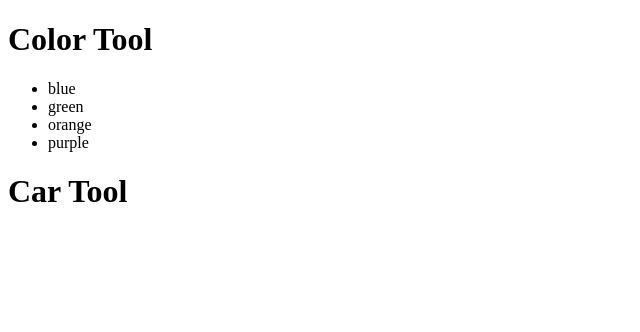
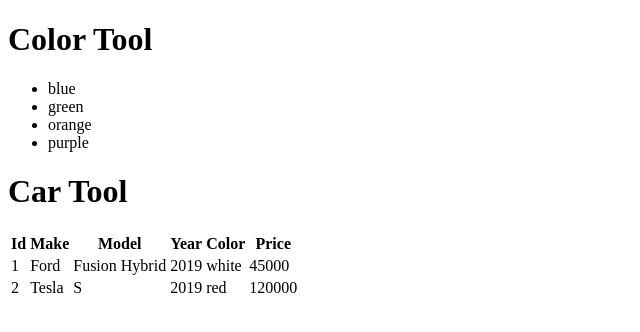
Before and after one commit to t4d-classes/applied-javascript_08242020, a React (Create React App) app in the folder react-app/: page / in a window 1280 px wide. Shown: the top 332 px of the page, without its empty margins (0-640 px from the left). Built offline with nearby package versions, Linux system fonts and the light colour scheme.

Commit message:
add exercise 3

```diff
--- a/react-app/src/components/CarTool.js
+++ b/react-app/src/components/CarTool.js
@@ -3,9 +3,41 @@
 export const CarTool = () => {
 
   return (
-    <header>
-      <h1>Car Tool</h1>
-    </header>
+    <>
+      <header>
+        <h1>Car Tool</h1>
+      </header>
+      <table>
+        <thead>
+          <tr>
+            <th>Id</th>
+            <th>Make</th>
+            <th>Model</th>
+            <th>Year</th>
+            <th>Color</th>
+            <th>Price</th>
+          </tr>
+        </thead>
+        <tbody>
+          <tr>
+            <td>1</td>
+            <td>Ford</td>
+            <td>Fusion Hybrid</td>
+            <td>2019</td>
+            <td>white</td>
+            <td>45000</td>
+          </tr>
+          <tr>
+            <td>2</td>
+            <td>Tesla</td>
+            <td>S</td>
+            <td>2019</td>
+            <td>red</td>
+            <td>120000</td>
+          </tr>
+        </tbody>
+      </table>
+    </>
   );
 
 };
--- a/react-app/src/components/ColorTool.js
+++ b/react-app/src/components/ColorTool.js
@@ -1,6 +1,13 @@
 import React from 'react';
 
 export const ColorTool = () => {
+
+  const colors = [
+    { id: 1, name: 'blue' },
+    { id: 2, name: 'green' },
+    { id: 3, name: 'orange' },
+    { id: 4, name: 'purple' },
+  ];
 
   return (
     <>
@@ -8,10 +15,8 @@
         <h1>Color Tool</h1>
       </header>
       <ul>
-        <li>blue</li>
-        <li>green</li>
-        <li>orange</li>
-        <li>purple</li>
+        {colors.map(color =>
+          <li key={color.id}>{color.name}</li>)}
       </ul>
     </>
   );
```
Also changed, not shown: react-app/exercises/exercise-3.md (added, +7 -0 lines).
